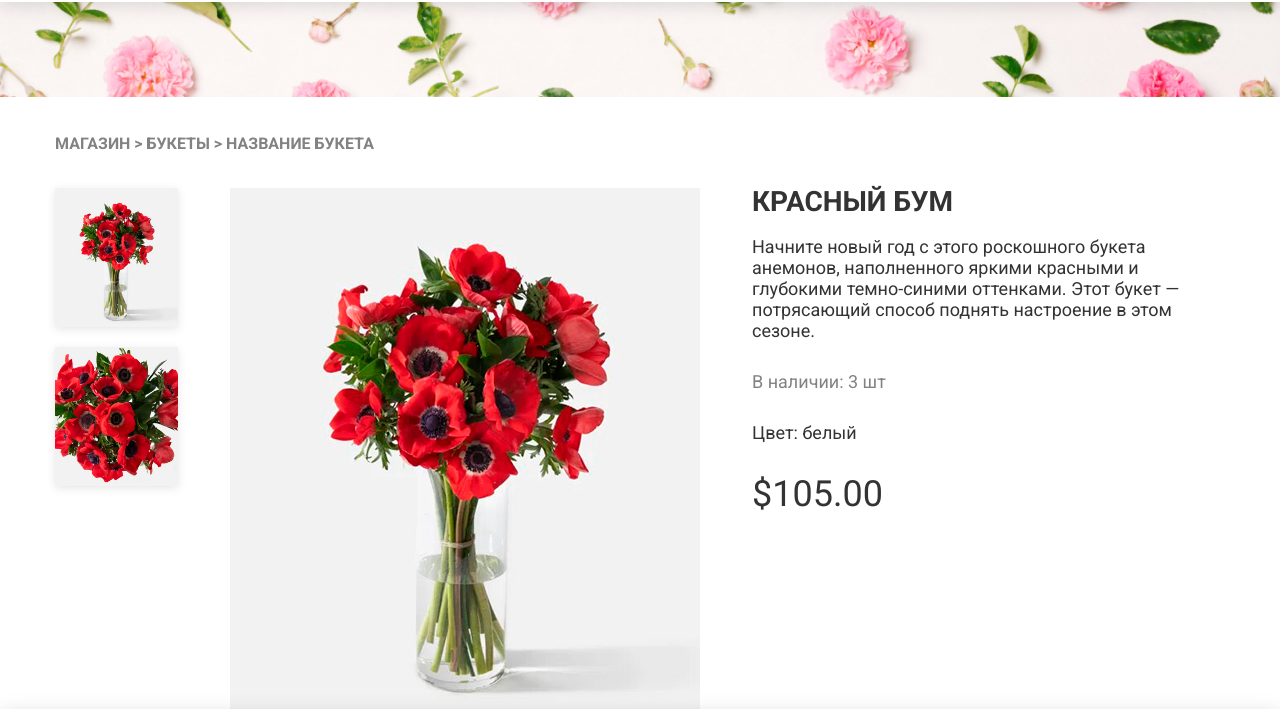
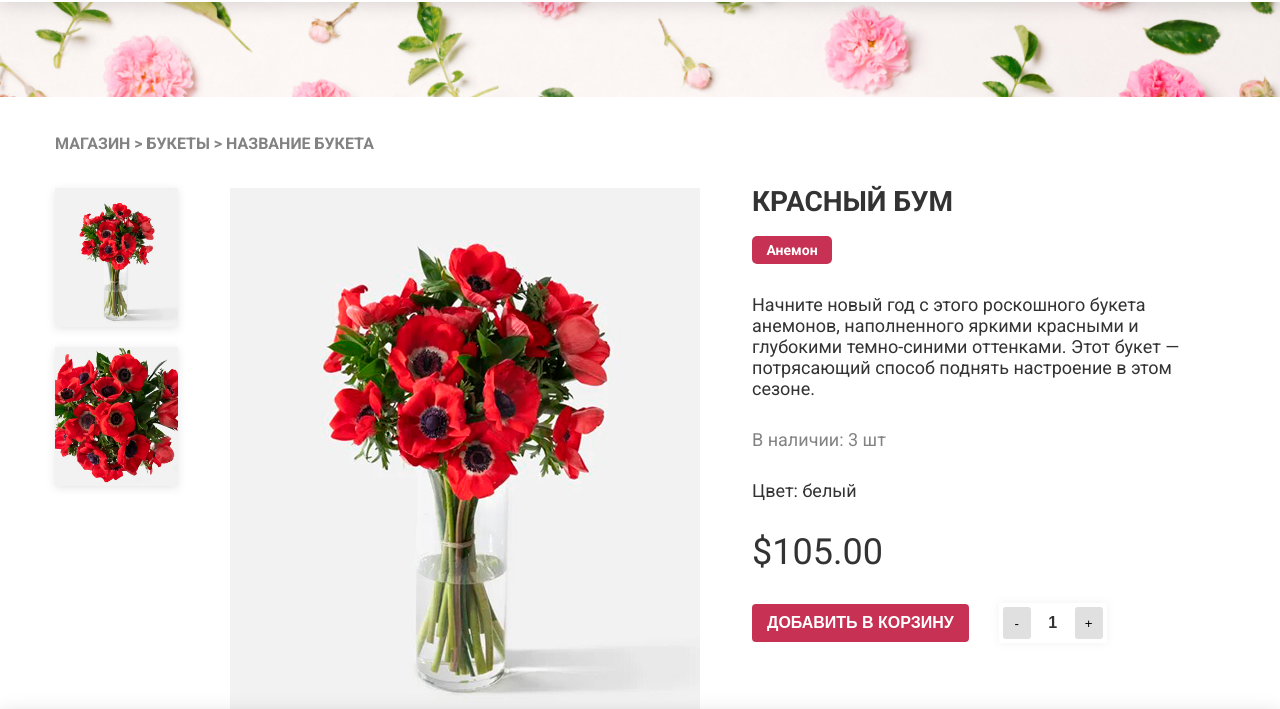
Before and after one commit to AnastasiaSyt/Online-Store, a website built with webpack: page src/index.html in a window 1280 px wide. Shown: the part 76-785 px from the top of the page. Built offline with nearby package versions, Linux system fonts and the light colour scheme.

Commit message:
feat: add buttons to page card product

```diff
--- a/src/components/cardProductPage/cardProduct.css
+++ b/src/components/cardProductPage/cardProduct.css
@@ -61,3 +61,11 @@
     color: #333333;
     margin-bottom: 30px;
 }
+
+.card_product_buttons {
+    display: flex;
+    align-items: center;
+}
+.card_product_button {
+    margin: 0px 30px 0px 0;
+}
--- a/src/components/cardProductPage/cardProductPage.ts
+++ b/src/components/cardProductPage/cardProductPage.ts
@@ -1,8 +1,18 @@
 import "./cardProduct.css";
 import { TElementConfig, Tags } from "../types";
 import ColoredTags from "./coloredTags";
+import Button from "../filterPage/button";
+import Counter from "./counter";
 
-export default class CardProduct {
+interface ICardProduct {
+    cardProduct: HTMLDivElement,
+    getCardProduct: () => HTMLElement,
+    addItems: () => void,
+    drawItems: (parent: HTMLElement, configs: TElementConfig[]) => void,
+    createElement: (config: TElementConfig) => HTMLElement
+}
+
+export default class CardProduct implements ICardProduct {
     cardProduct: HTMLDivElement;
     constructor() {
         const cardProduct = document.createElement('div');
@@ -19,10 +29,20 @@ export default class CardProduct {
         const coloredTag = new ColoredTags().getColoredTag('Анемон');
         const tagContainer = this.cardProduct.querySelector('.card_product_tags');
         if (!tagContainer) {
-            alert('Container not found');
+            throw new Error ('Container not found');
         } else {
-            console.log(tagContainer);
             tagContainer?.appendChild(coloredTag);
+        }
+
+        const buttonsContainer = this.cardProduct.querySelector('.card_product_buttons');
+        const cardProductButton = new Button('добавить в корзину', 'card_product_button');
+        const counter = new Counter().getCounter();
+
+        if (!buttonsContainer) {
+            throw new Error ('Container not found');
+        } else {
+            cardProductButton.getButton(buttonsContainer);
+            buttonsContainer.appendChild(counter);
         }
     }
 
@@ -125,7 +145,6 @@ const cardProductDOMElements: TElementConfig[] =
                     {
                         tag: Tags.DIV,
                         classes: ['card_product_buttons'],
-                        //children: []
                     }
                 ]
             }
--- /dev/null
+++ b/src/components/cardProductPage/counter.css
@@ -0,0 +1,60 @@
+.counter {
+    width: 108px;
+    height: 40px;
+    filter: drop-shadow(0px 0px 5px rgba(0, 0, 0, 0.05));
+    background: white;
+    display: flex;
+    justify-content: center;
+	align-items: center;
+}
+
+.button_counter {
+	display: flex;
+	justify-content: center;
+	align-items: center;
+    margin: 4px;
+
+	/* display: inline-block;
+	padding: 0.5rem;
+	background-color: #f9f9f9;
+	border-radius: 0.25rem;
+	outline: none;*/
+
+	cursor: pointer;
+	transition: 0.5s;
+
+    width: 32px;
+    height: 32px;
+    background: #E0E0E0;
+	border: none;
+    border-radius: 3px;
+}
+
+.input_counter {
+	text-align: center;
+	height: inherit;
+	width: 36px;
+	border: none;
+	outline: none;
+
+    font-weight: 700;
+    font-size: 1.6rem;
+    line-height: 1.3rem;
+    color: #333333;
+
+}
+input[type="number"]::-webkit-inner-spin-button,
+input[type="number"]::-webkit-outer-spin-button {
+	-webkit-appearance: none;
+	appearance: none;
+}
+input[type="number"]::-moz-inner-spin-button,
+input[type="number"]::-moz-outer-spin-button {
+	-moz-appearance: none;
+	appearance: none;
+}
+input[type="number"]::-ms-inner-spin-button,
+input[type="number"]::-ms-outer-spin-button {
+	-ms-appearance: none;
+	appearance: none;
+}
--- /dev/null
+++ b/src/components/cardProductPage/counter.ts
@@ -0,0 +1,27 @@
+import './counter.css';
+
+export default class Counter {
+    getCounter(): HTMLElement {
+        const counter = document.createElement('div');
+        counter.classList.add('counter');
+
+        const buttonDecrement = document.createElement('button');
+        buttonDecrement.classList.add('button_counter');
+        buttonDecrement.textContent = '-';
+        counter.appendChild(buttonDecrement);
+
+        const inputCounter = document.createElement('input');
+        inputCounter.type = 'number';
+        inputCounter.classList.add('input_counter');
+        inputCounter.value = '1';
+        inputCounter.setAttribute('min', '0');
+        counter.appendChild(inputCounter);
+
+        const buttonIncrement = document.createElement('button');
+        buttonIncrement.classList.add('button_counter');
+        buttonIncrement.textContent = '+';
+        counter.appendChild(buttonIncrement);
+
+        return counter;
+    }
+}
--- a/src/components/filterPage/button.css
+++ b/src/components/filterPage/button.css
@@ -1,13 +1,9 @@
 .button {
-    /* width: 206px;
-    height: 38px; */
     color: white;
     background: #C73153;
     border-radius: 4px;
     border: none;
     padding: 5px 15px;
-
-    margin: 45px 24px;
 
     font-weight: 700;
     font-size: 1.6rem;
--- a/src/components/filterPage/filter.css
+++ b/src/components/filterPage/filter.css
@@ -134,3 +134,7 @@
 .custom-checkbox:not(:disabled):not(:checked)+label:hover::before {
     border-color: #C73153;
 }
+
+.filter_button {
+    margin: 45px 24px;
+}
--- a/src/components/types.ts
+++ b/src/components/types.ts
@@ -3,8 +3,8 @@ export type TElementConfig = {
     classes: string[],
     src?: string,
     label?: string,
-    children?: TElementConfig[]
-
+    children?: TElementConfig[],
+    id?: string
 }
 
 export enum Tags {
--- a/src/index.ts
+++ b/src/index.ts
@@ -6,5 +6,10 @@ import './style.css';
 
 const content = document.getElementById("content");
 content?.childNodes.forEach((node) => content.removeChild(node));
-//content?.append(new FilterPage().getPage());
-content?.append(new CardProduct().getCardProduct());
+// content?.append(new FilterPage().getPage());
+
+const card = new CardProduct();
+const cardProduct = card.getCardProduct();
+card.addItems();
+
+content?.append(cardProduct);
```
